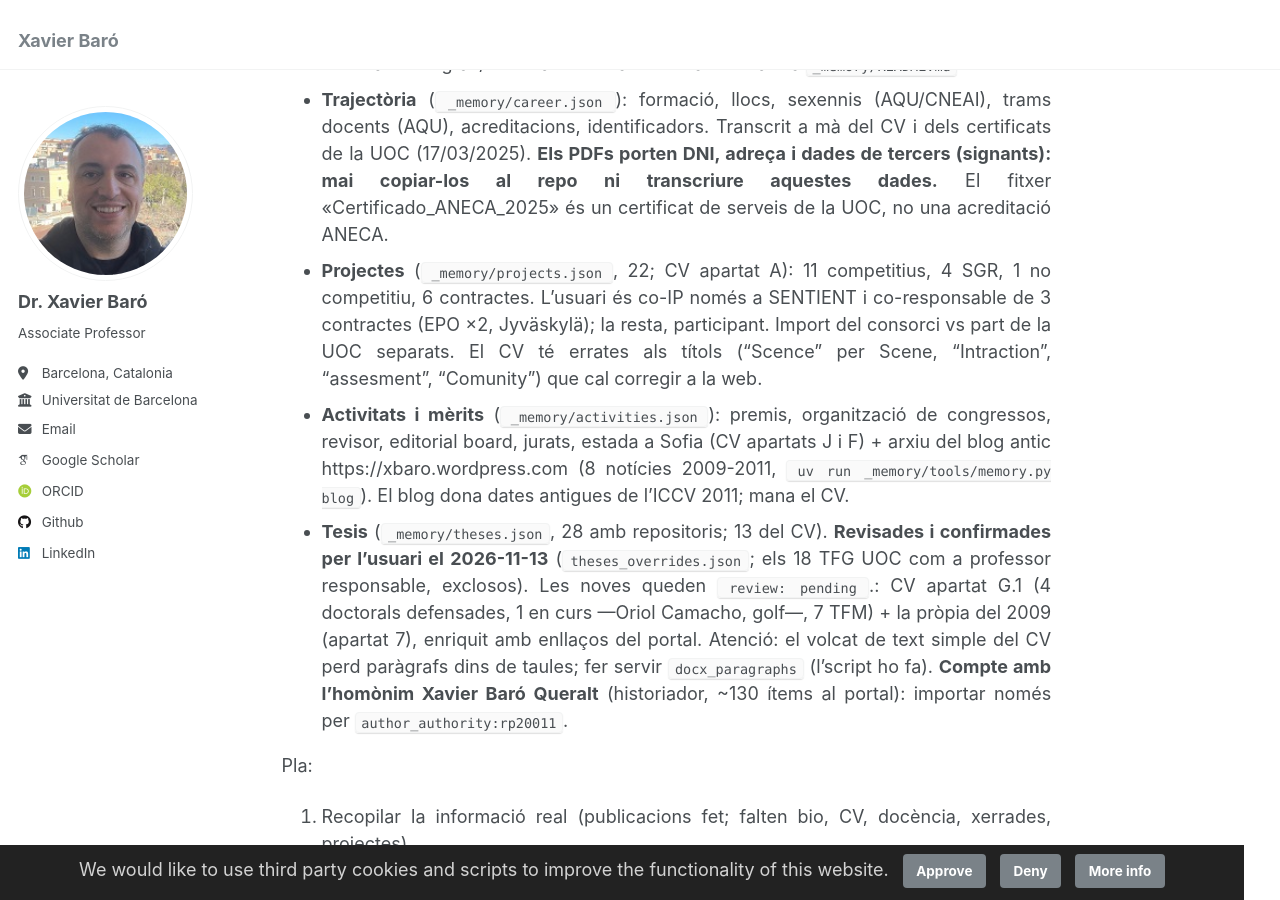
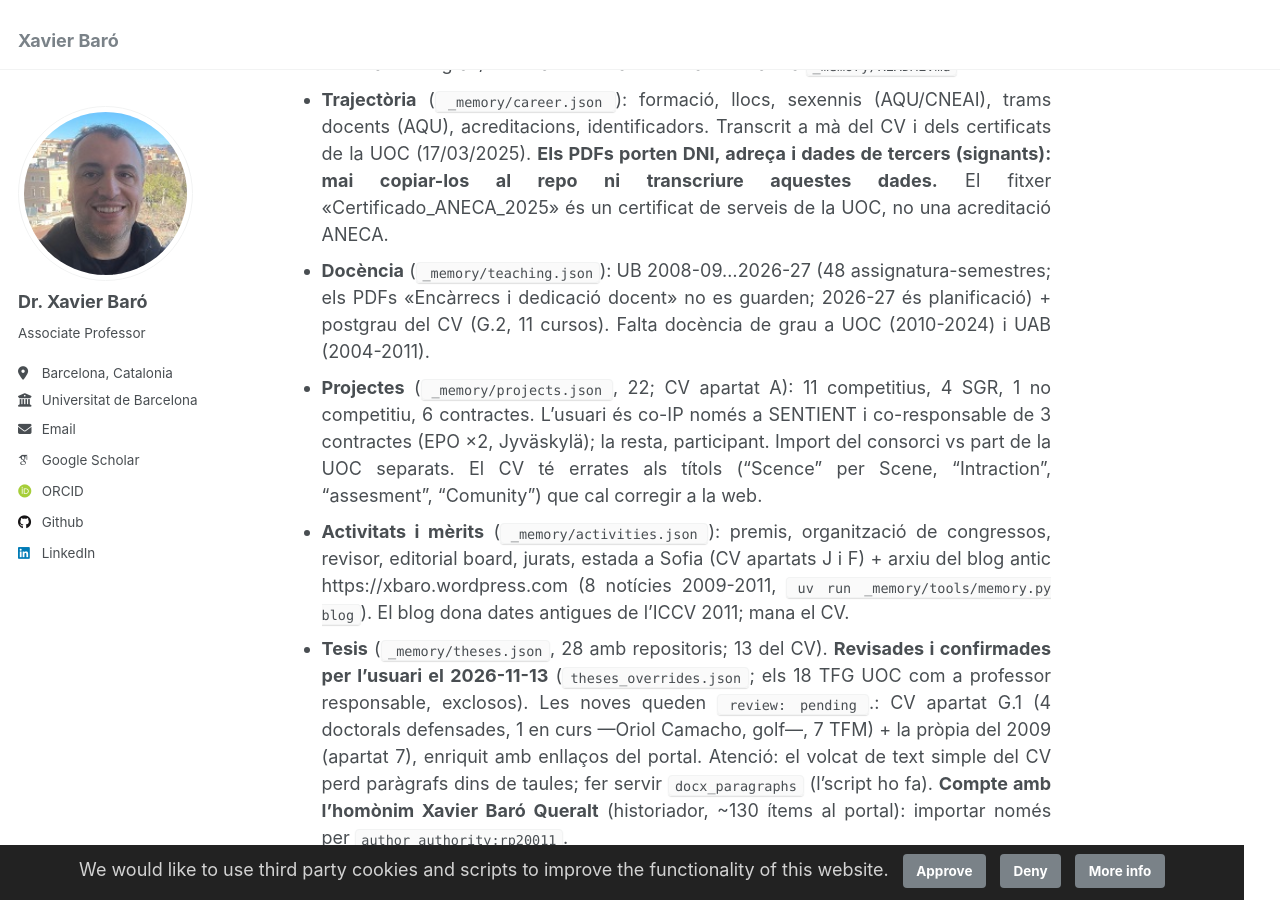
Before and after one commit to xbaro/xbaro.github.io, a Jekyll site: the page built from AGENTS.md, in a window 1280 px wide and 900 px high, scrolled down 3241 px. Built offline with Jekyll 4.4.1, drawn with Linux system fonts in a browser that asks for light colours; some web fonts are replaced; our own code applies the rules of GitHub Pages for plain Markdown files.

Commit message:
Import UB teaching assignments and CV postgraduate teaching
Co-Authored-By: Claude Sonnet 5.5 <noreply@anthropic.com>

```diff
--- a/AGENTS.md
+++ b/AGENTS.md
@@ -52,6 +52,7 @@ Estat inicial: les col·leccions `_publications`, `_talks`, `_teaching`, `_posts
 - **Portal de la Recerca de Catalunya** (https://portalrecerca.csuc.cat/orcid/0000-0001-5338-3007, perfil únic `rp20011`; `prc.cat` no existeix): integrat a `sync`/`portal` via OpenSearch Atom; aporta `repository_url` a cada obra.
 - **Repositoris UOC/UB/UAB** (`uv run _memory/tools/memory.py repos`): detecta TFG/TFM/treballs de recerca on l'usuari és tutor/director. UOC: `tutor` = direcció; `director`/`other` junt amb un altre `tutor` = professor responsable (no es compta). Estudiants de grau/recerca només amb inicials. Detalls a `_memory/README.md`.
 - **Trajectòria** (`_memory/career.json`): formació, llocs, sexennis (AQU/CNEAI), trams docents (AQU), acreditacions, identificadors. Transcrit a mà del CV i dels certificats de la UOC (17/03/2025). **Els PDFs porten DNI, adreça i dades de tercers (signants): mai copiar-los al repo ni transcriure aquestes dades.** El fitxer «Certificado_ANECA_2025» és un certificat de serveis de la UOC, no una acreditació ANECA.
+- **Docència** (`_memory/teaching.json`): UB 2008-09…2026-27 (48 assignatura-semestres; els PDFs «Encàrrecs i dedicació docent» no es guarden; 2026-27 és planificació) + postgrau del CV (G.2, 11 cursos). Falta docència de grau a UOC (2010-2024) i UAB (2004-2011).
 - **Projectes** (`_memory/projects.json`, 22; CV apartat A): 11 competitius, 4 SGR, 1 no competitiu, 6 contractes. L'usuari és co-IP només a SENTIENT i co-responsable de 3 contractes (EPO ×2, Jyväskylä); la resta, participant. Import del consorci vs part de la UOC separats. El CV té errates als títols ("Scence" per Scene, "Intraction", "assesment", "Comunity") que cal corregir a la web.
 - **Activitats i mèrits** (`_memory/activities.json`): premis, organització de congressos, revisor, editorial board, jurats, estada a Sofia (CV apartats J i F) + arxiu del blog antic https://xbaro.wordpress.com (8 notícies 2009-2011, `uv run _memory/tools/memory.py blog`). El blog dona dates antigues de l'ICCV 2011; mana el CV.
 - **Tesis** (`_memory/theses.json`, 28 amb repositoris; 13 del CV). **Revisades i confirmades per l'usuari el 2026-11-13** (`theses_overrides.json`; els 18 TFG UOC com a professor responsable, exclosos). Les noves queden `review: pending`.: CV apartat G.1 (4 doctorals defensades, 1 en curs —Oriol Camacho, golf—, 7 TFM) + la pròpia del 2009 (apartat 7), enriquit amb enllaços del portal. Atenció: el volcat de text simple del CV perd paràgrafs dins de taules; fer servir `docx_paragraphs` (l'script ho fa). **Compte amb l'homònim Xavier Baró Queralt** (historiador, ~130 ítems al portal): importar només per `author_authority:rp20011`.
```
